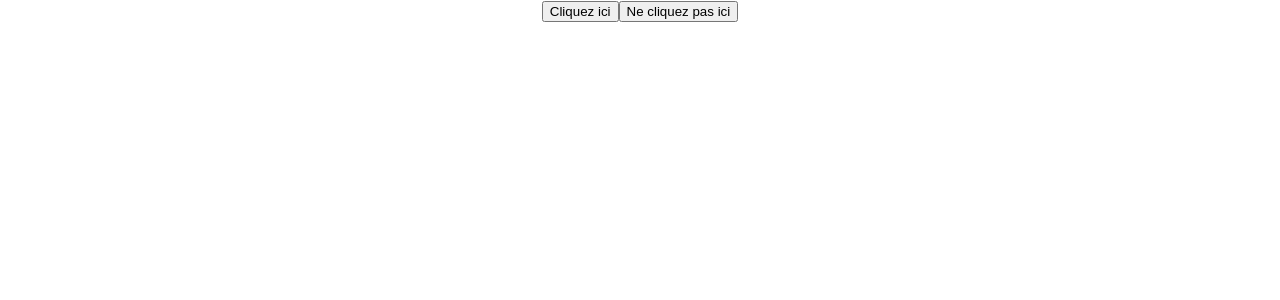
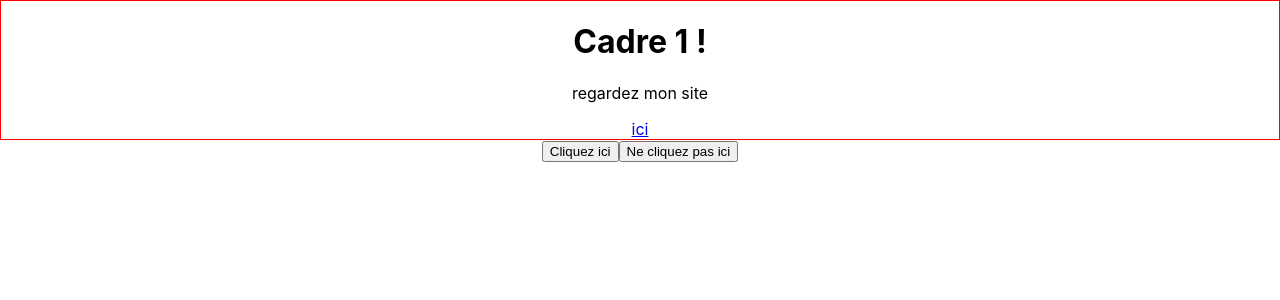
Before and after one commit to clemos/workshop-react-leboncoin, a React (Create React App) app: page / in a window 1280 px wide. Shown: the top 300 px of the page. Built offline with nearby package versions, Linux system fonts and the light colour scheme.

Commit message:
step 4: composants imbriqués

```diff
--- a/src/App.js
+++ b/src/App.js
@@ -1,6 +1,15 @@
 import React, { Component } from 'react';
 import logo from './logo.svg';
 import './App.css';
+
+function MonCadre(props) {
+  return (
+    <div style={{border: "1px solid red"}}>
+      <h1>{props.title}</h1>
+      {props.children}
+    </div>
+  )
+}
 
 function MonBouton(props) {
   return (
@@ -17,6 +26,10 @@ class App extends Component {
   render() {
     return (
       <div className="App">
+        <MonCadre title="Cadre 1 !">
+          <p>regardez mon site</p>
+          <a href="https://silexlabs.org">ici</a>
+        </MonCadre>
         <MonBouton
           title="Cliquez ici"
           onClick={() => window.alert('bonjour')}
```
